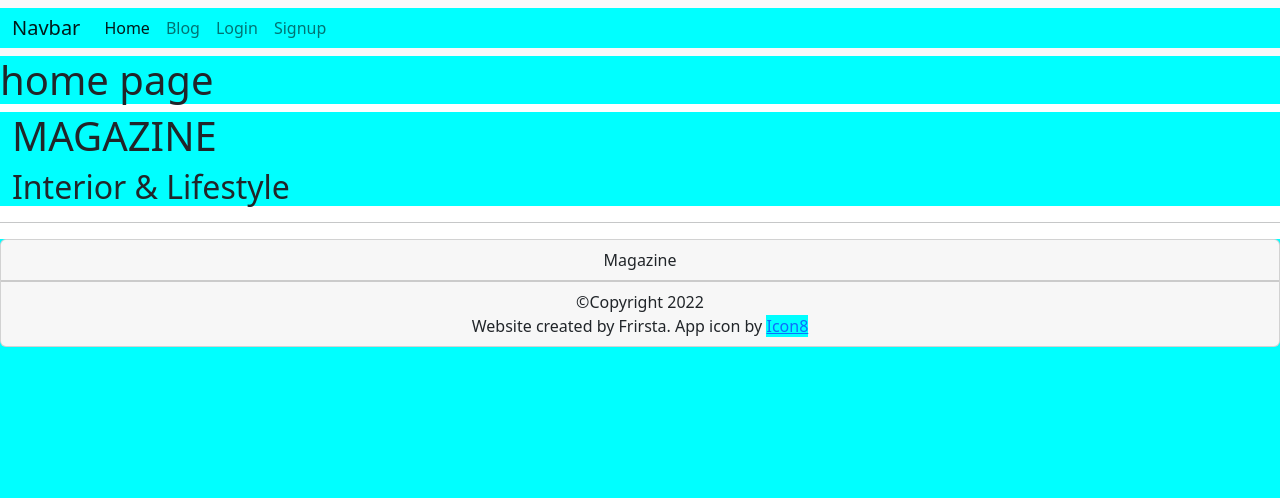
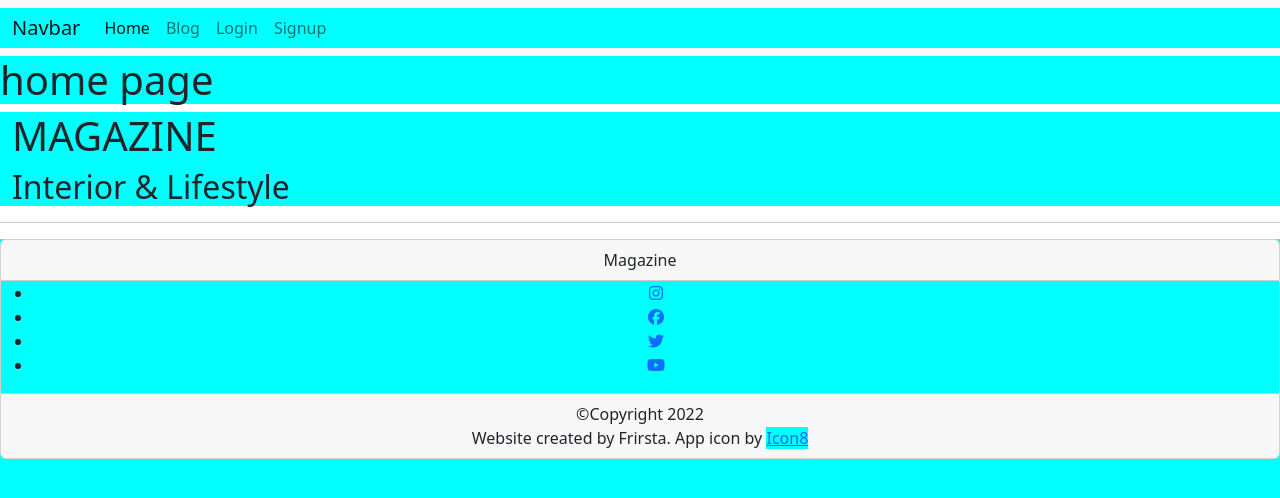
Before and after one commit to frirsta/magazine-blog, a Django app: page / in a window 1280 px wide. Shown: the top 498 px of the page. Run offline with Django 3.2, Linux system fonts and the light colour scheme; data that the repository does not hold is empty; parts of the project's set-up code (start-up, migrations or seed data) failed here and were passed over; some libraries are stand-ins or nearby versions.

Commit message:
Add meta links, fontawesome link and social media links to footer

```diff
--- a/templates/base.html
+++ b/templates/base.html
@@ -4,6 +4,9 @@
     <meta charset="UTF-8">
     <meta http-equiv="X-UA-Compatible" content="IE=edge">
     <meta name="viewport" content="width=device-width, initial-scale=1.0">
+    <script src="https://kit.fontawesome.com/215e1e67e2.js" crossorigin="anonymous"></script>
+    <meta name="description" content="Magazine, where people share and get inspired by interior designs.">
+    <meta name="keywords" content="interior design, interior, interior articles, design, trends">
     <link href="https://cdn.jsdelivr.net/npm/bootstrap@5.2.3/dist/css/bootstrap.min.css" rel="stylesheet" integrity="sha384-rbsA2VBKQhggwzxH7pPCaAqO46MgnOM80zW1RWuH61DGLwZJEdK2Kadq2F9CUG65" crossorigin="anonymous">
     <link rel="stylesheet" href="/static/CSS/style.css">
         <link type="image/png" sizes="32x32" rel="icon" href="/static/img/favicon/favicon.ico">
@@ -43,6 +46,27 @@
             <div class="card-header">
               Magazine
             </div>
+            <div id="social-media">
+              <ul class="social-media-container footer-links">
+                <li>
+                  <a href="https://www.instagram.com/" rel="noopener" target="_blank"
+                    aria-label="Visit our instagram page (opens in a new tab)"><i class="fa-brands fa-instagram"></i></a>
+                </li>
+                <li>
+                  <a href="https://www.facebook.com/" rel="noopener" target="_blank"
+                    aria-label="Visit our facebook page (opens in a new tab)"><i class="fa-brands fa-facebook"></i></a>
+                </li>
+                <li>
+                  <a href="https://www.twitter.com/" rel="noopener" target="_blank"
+                    aria-label="Visit our twitter page (opens in a new tab)"><i class="fa-brands fa-twitter"></i></a>
+                </li>
+                <li>
+                  <a href="https://www.youtube.com/" rel="noopener" target="_blank"
+                    aria-label="Visit our youtube page (opens in a new tab)"><i class="fa-brands fa-youtube"></i></a>
+                </li>
+
+              </ul>
+            </div>
             <div class="card-footer">
                 &copy;Copyright 2022<br>
                 Website created by Frirsta. App icon by <a href="https://icons8.com/">Icon8</a>
```
